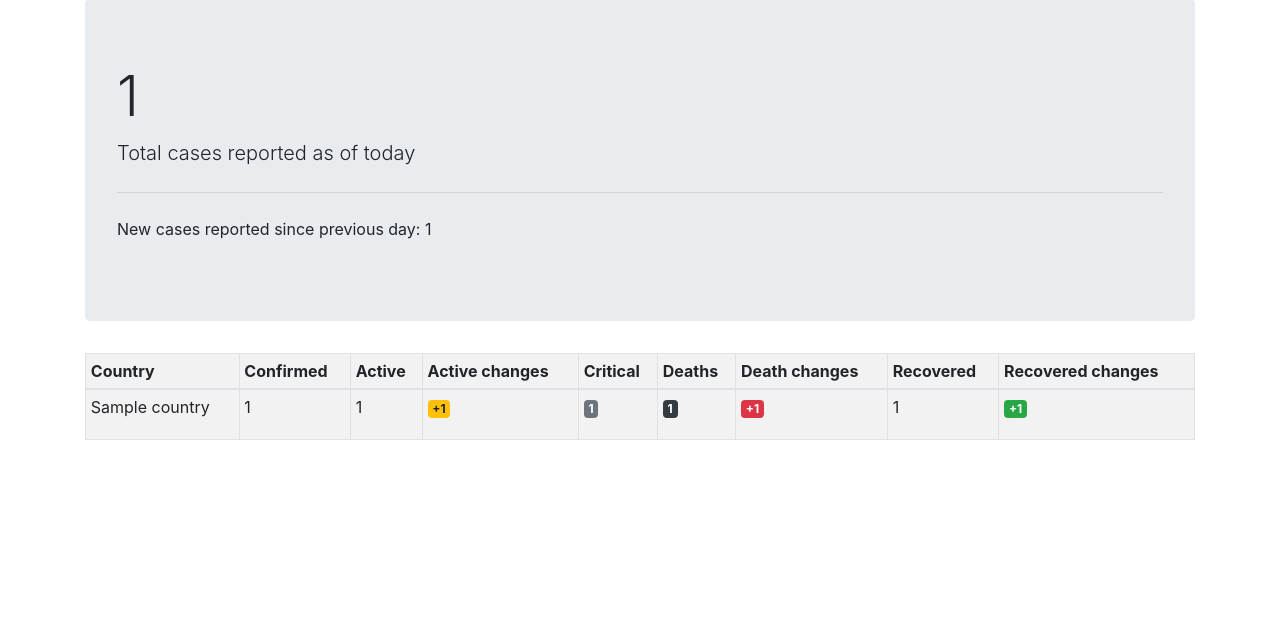
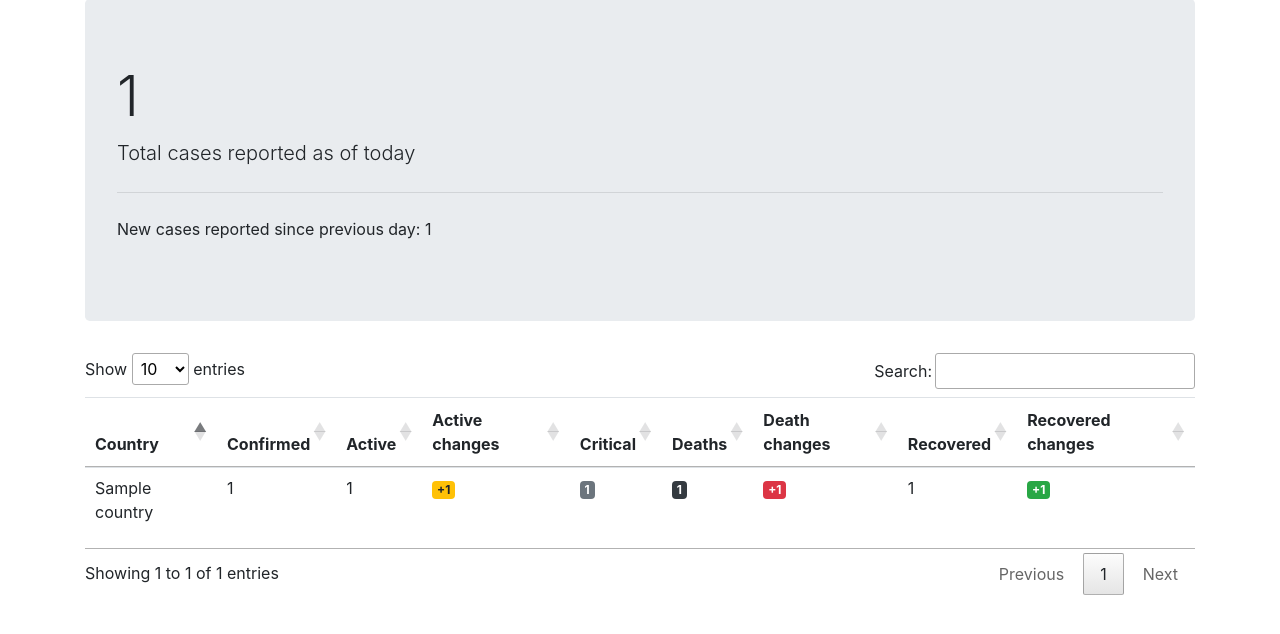
Before and after one commit to bromazepam/corona_tracker, a Spring app: page /temp in a window 1280 px wide. Shown: the part 97-731 px from the top of the page. Run offline with Thymeleaf, Linux system fonts and the light colour scheme; the template is opened without the code that fills it: most values are stand-ins (such as "Sample title", 1, 10 or a date in 2020); data that the repository does not hold is empty; some libraries are stand-ins or nearby versions.

Commit message:
[NF]
added table pagination

```diff
--- a/src/main/resources/templates/temp.html
+++ b/src/main/resources/templates/temp.html
@@ -3,9 +3,28 @@
 <html xmlns:th="http://www.thymeleaf.org">
 
 <head>
-    <title>Coronavirus Tracker Application</title>
-    <meta http-equiv="Content-Type" content="text/html; charset=UTF-8" />
-    <link rel="stylesheet" href="https://stackpath.bootstrapcdn.com/bootstrap/4.4.1/css/bootstrap.min.css" integrity="sha384-Vkoo8x4CGsO3+Hhxv8T/Q5PaXtkKtu6ug5TOeNV6gBiFeWPGFN9MuhOf23Q9Ifjh" crossorigin="anonymous">
+    <title>Corona Tracker Application</title>
+    <meta http-equiv="Content-Type" content="text/html; charset=UTF-8"/>
+    <link rel="shortcut icon" type="image/ico" href="corona.png">
+    <meta name="viewport" content="width=device-width, initial-scale=1">
+    <link rel="stylesheet" href="https://stackpath.bootstrapcdn.com/bootstrap/4.4.1/css/bootstrap.min.css"
+          integrity="sha384-Vkoo8x4CGsO3+Hhxv8T/Q5PaXtkKtu6ug5TOeNV6gBiFeWPGFN9MuhOf23Q9Ifjh" crossorigin="anonymous">
+    <script src="https://code.jquery.com/jquery-3.3.1.slim.min.js"
+            integrity="sha384-q8i/X+965DzO0rT7abK41JStQIAqVgRVzpbzo5smXKp4YfRvH+8abtTE1Pi6jizo"
+            crossorigin="anonymous"></script>
+    <script src="https://cdnjs.cloudflare.com/ajax/libs/popper.js/1.14.6/umd/popper.min.js"
+            integrity="sha384-wHAiFfRlMFy6i5SRaxvfOCifBUQy1xHdJ/yoi7FRNXMRBu5WHdZYu1hA6ZOblgut"
+            crossorigin="anonymous"></script>
+    <script src="https://stackpath.bootstrapcdn.com/bootstrap/4.2.1/js/bootstrap.min.js"
+            integrity="sha384-B0UglyR+jN6CkvvICOB2joaf5I4l3gm9GU6Hc1og6Ls7i6U/mkkaduKaBhlAXv9k"
+            crossorigin="anonymous"></script>
+
+    <script
+            src="http://code.jquery.com/jquery-3.3.1.min.js"
+            integrity="sha256-FgpCb/KJQlLNfOu91ta32o/NMZxltwRo8QtmkMRdAu8="
+            crossorigin="anonymous"></script>
+    <link rel="stylesheet" href="https://cdn.datatables.net/1.10.19/css/jquery.dataTables.min.css">
+    <script src="https://cdn.datatables.net/1.10.19/js/jquery.dataTables.min.js"></script>
 </head>
 
 <body>
@@ -24,7 +43,8 @@
 
     </div>
 
-    <table id="dtBasicExample" class="table table-striped table-bordered table-sm" cellspacing="0" width="100%">
+    <table id="coronaStats" class="table">
+        <thead>
         <tr>
             <th>Country</th>
             <th>Confirmed</th>
@@ -76,12 +96,9 @@
         </tbody>
     </table>
 </div>
-<script src="https://cdn.datatables.net/1.10.21/js/jquery.dataTables.min.js"></script>
-
 <script>
     $(document).ready(function () {
-        $('#dtBasicExample').DataTable();
-        $('.dataTables_length').addClass('bs-select');
+        $('#coronaStats').DataTable();
     });
 </script>
 </body>
```
